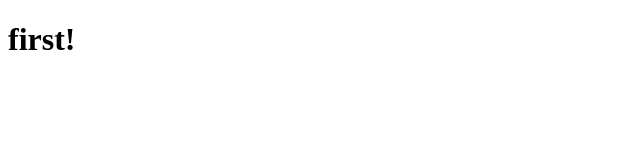
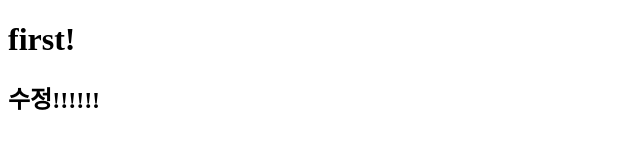
Before and after one commit to In-hanghae99/hanghae_webStudy, a plain HTML site: page index.html in a window 1280 px wide. Shown: the whole page, without its empty margins (0-640 px from the left). Drawn offline with Linux system fonts and the light colour scheme.

Commit message:
Update index.html

```diff
--- a/index.html
+++ b/index.html
@@ -6,5 +6,6 @@
 </head>
 <body>
   <h1>first!</h1>
+    <h2>수정!!!!!!</h2>
 </body>
 </html>
```
